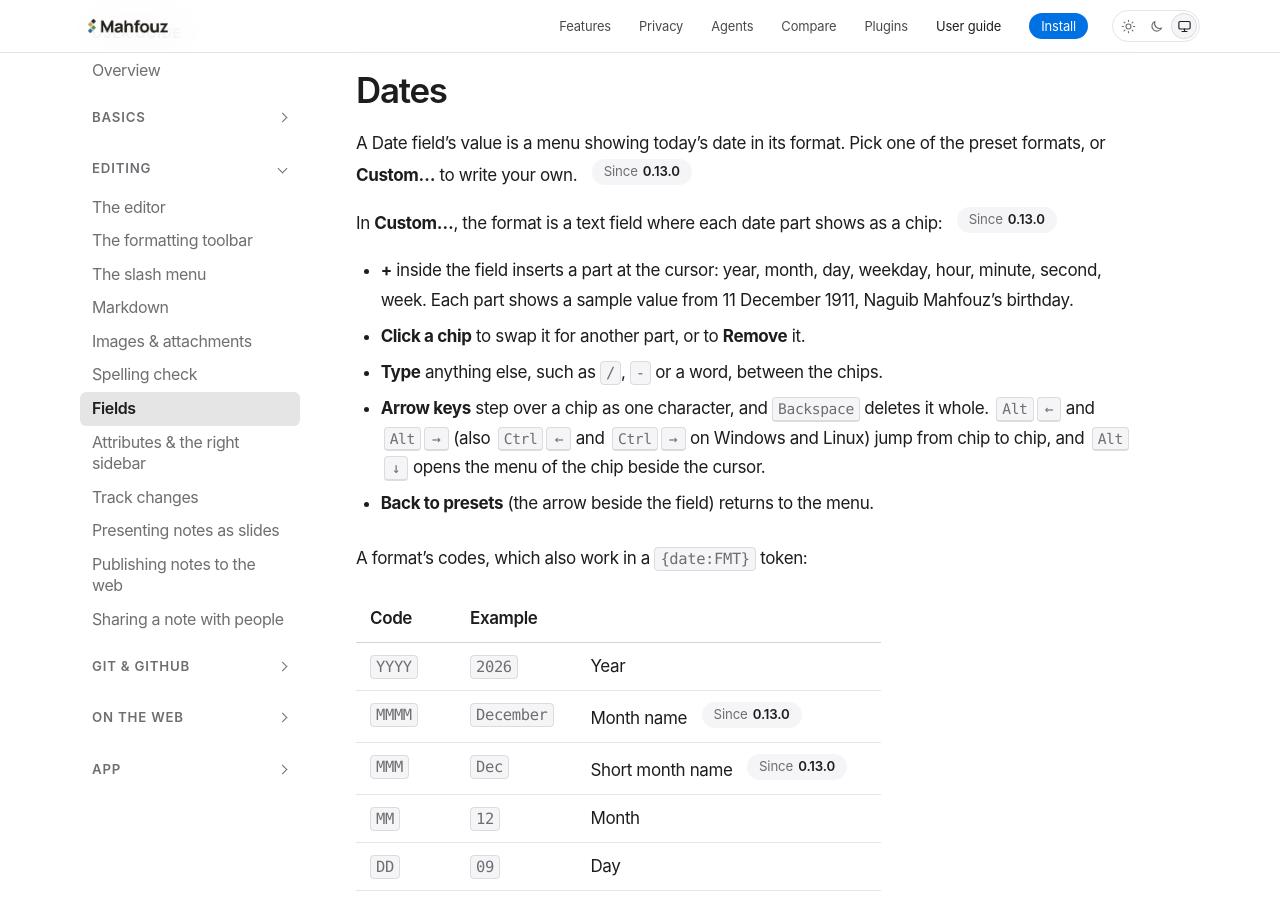
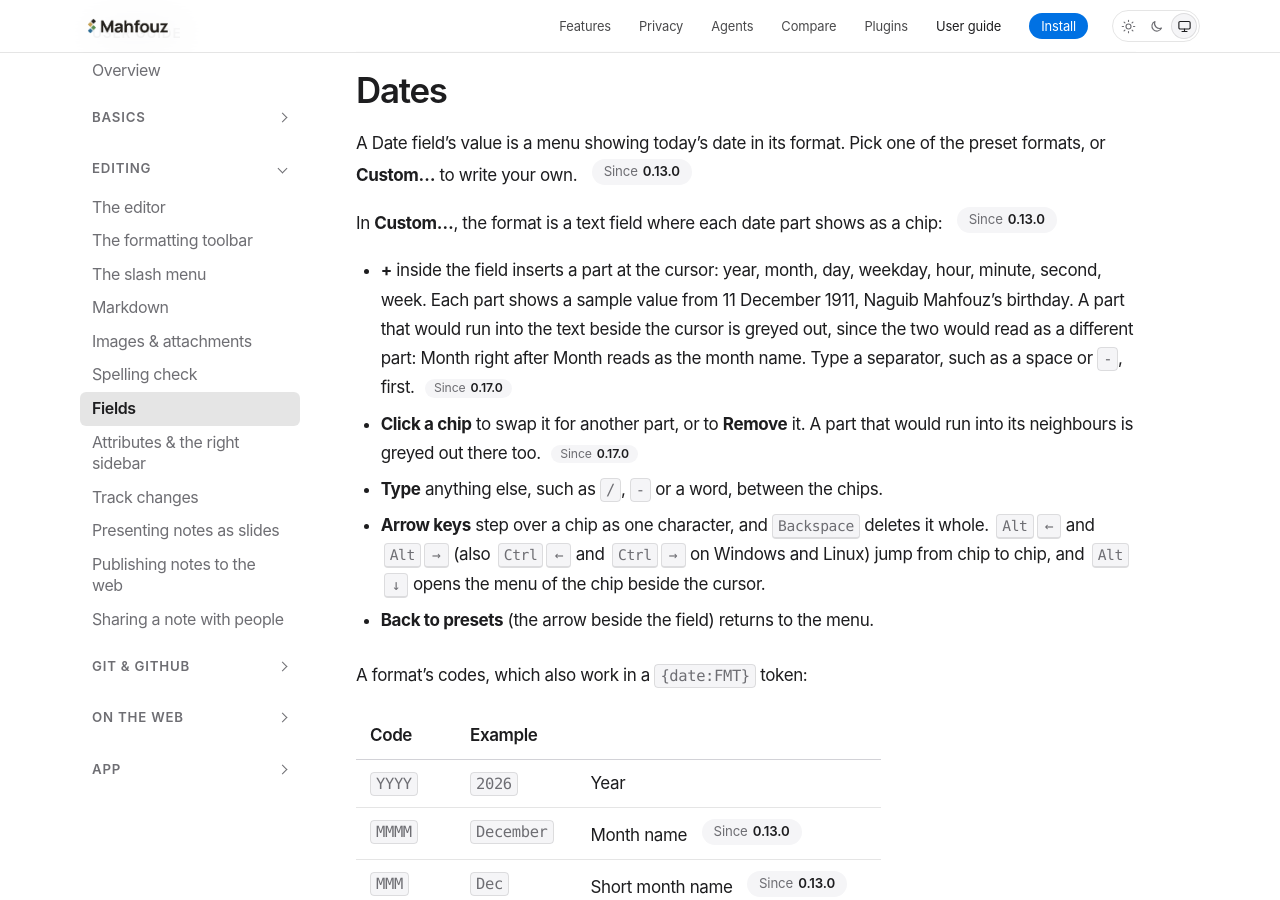
Before and after one commit to mahfouz-app/docs, a Jekyll site: the page built from guide/fields.md, in a window 1280 px wide and 900 px high, scrolled down 2446 px. Built offline with Jekyll 4.4.1, drawn with Linux system fonts in a browser that asks for light colours.

Commit message:
guide(fields): Custom… date format greys out a part that would merge
Co-Authored-By: Claude Opus 5.5 <noreply@anthropic.com>

```diff
--- a/guide/fields.md
+++ b/guide/fields.md
@@ -92,8 +92,14 @@ chip: {% include since.html v="0.13.0" %}
 
 - **+** inside the field inserts a part at the cursor: year, month,
   day, weekday, hour, minute, second, week. Each part shows a sample value
-  from 11 December 1911, Naguib Mahfouz's birthday.
-- **Click a chip** to swap it for another part, or to **Remove** it.
+  from 11 December 1911, Naguib Mahfouz's birthday. A part that would run
+  into the text beside the cursor is greyed out, since the two would read
+  as a different part: Month right after Month reads as the month name.
+  Type a separator, such as a space or `-`, first.
+  {% include since.html v="0.17.0" %}
+- **Click a chip** to swap it for another part, or to **Remove** it. A
+  part that would run into its neighbours is greyed out there too.
+  {% include since.html v="0.17.0" %}
 - **Type** anything else, such as `/`, `-` or a word, between the chips.
 - **Arrow keys** step over a chip as one character, and
   <kbd>Backspace</kbd> deletes it whole. <kbd>Alt</kbd><kbd>←</kbd> and
```
